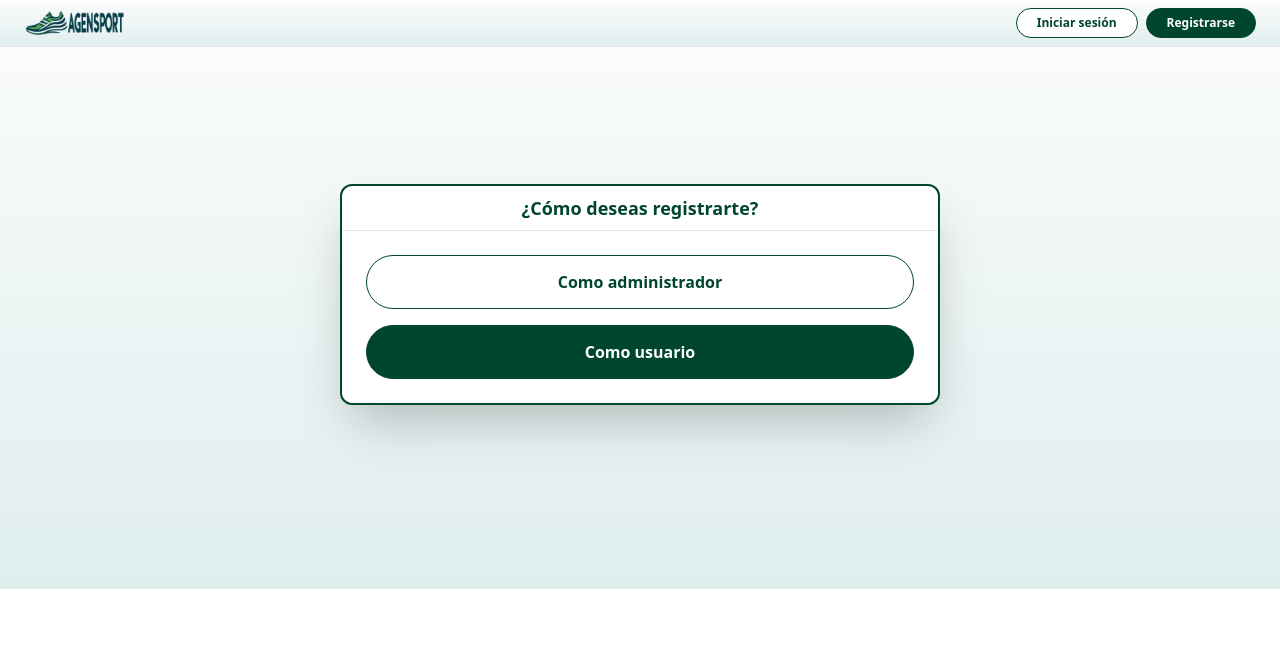
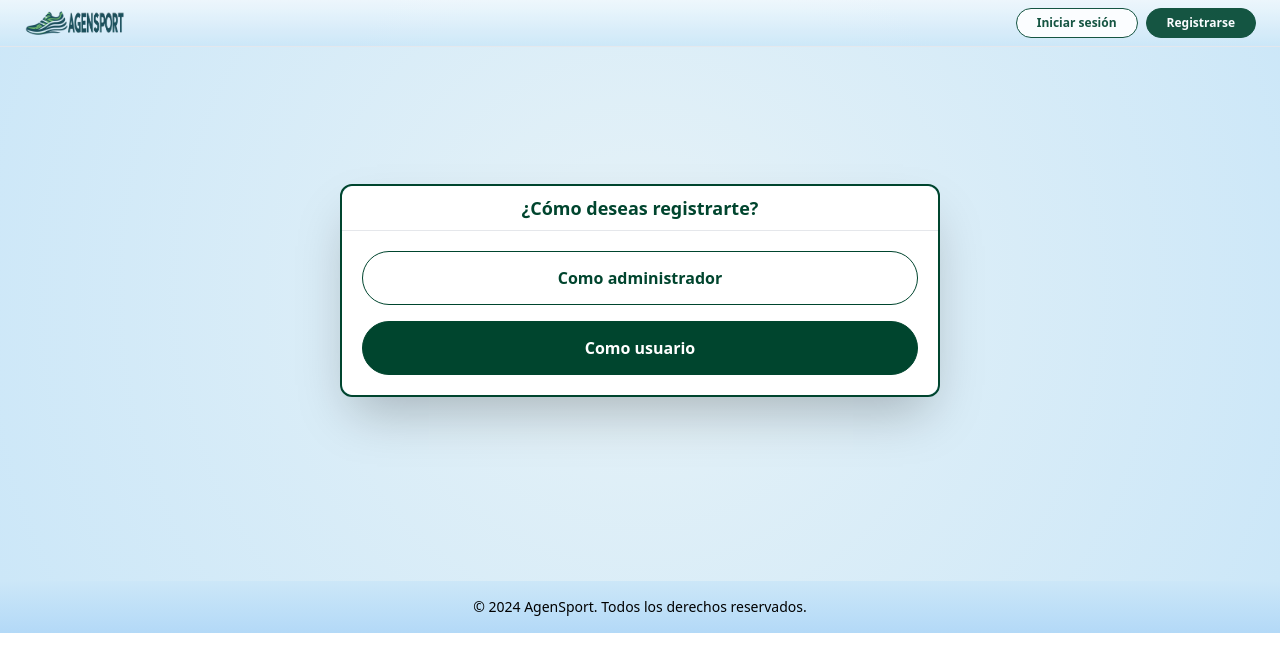
Before and after one commit to ChristianPDAG/AgenSport, a Next.js app in the folder agensport/: page /register in a window 1280 px wide. Shown: the top 672 px of the page. Built offline with nearby package versions, Linux system fonts and the light colour scheme.

Commit message:
avance footer

```diff
--- /dev/null
+++ b/agensport/app/components/footer/Footer.tsx
@@ -0,0 +1,10 @@
+
+const Footer = () => {
+  return (
+    <footer className="p-4 flex bg-footer-gradient justify-center text-sm text-sans">
+        <p>© 2024 AgenSport. Todos los derechos reservados.</p>
+    </footer>
+  )
+}
+
+export default Footer
--- a/agensport/app/components/form/RegisterForm.tsx
+++ b/agensport/app/components/form/RegisterForm.tsx
@@ -2,14 +2,14 @@
 const RegisterForm = () => {
   return (
     <div className="flex items-center justify-center relative py-40">
-      <div className="border border-2 border-verde-oscuro rounded-xl shadow-2xl relative w-[80%] md:w-[80%] lg:w-[600px] my-6 h-auto  ">
+      <div className="border-2 border-verde-oscuro rounded-xl shadow-2xl relative w-[80%] md:w-[80%] lg:w-[600px] my-6 h-auto  ">
         <div className="w-full h-auto rounded-xl relative flex flex-col bg-white">
             <header className="flex border-b p-2 justify-center font-sans text-verde-oscuro">
                 <div className="text-lg font-bold">
                     ¿Cómo deseas registrarte?
                 </div>
             </header>
-            <section className="p-6 space-y-4">
+            <section className="p-5 space-y-4">
                 <button className="w-full h-[54px] px-4 principal_btn">
                     Como administrador
                 </button>
--- a/agensport/app/components/navbar/MenuLink.tsx
+++ b/agensport/app/components/navbar/MenuLink.tsx
@@ -1,3 +1,4 @@
+import Link from "next/link"
 
 const MenuLink = () => {
   return (
@@ -10,12 +11,12 @@ const MenuLink = () => {
       <div className="sm:hidden flex">
 
       <div className="absolute top-[50px] left-0 right-0 w-full bg-verde-oscuro opacity-90 border-black rounded-xl shadow-md flex flex-col cursor-pointer">
-            <button className="menu_btn">
+            <Link href="/login" className="menu_btn">
             Iniciar sesión
-            </button>
-            <button className="menu_btn">
+            </Link>
+            <Link href="/register"  className="menu_btn">
             Registrarse
-            </button>
+            </Link>
             {/* Puedes agregar más botones aquí */}
         </div>
         </div>
--- a/agensport/app/components/navbar/Navbar.tsx
+++ b/agensport/app/components/navbar/Navbar.tsx
@@ -4,7 +4,7 @@ import MenuLink from "./MenuLink"
 
 const Navbar = () => {
   return (
-    <nav className="w-full fixed top-0 left-0 py-2 border-b custom-gradient z-10 ">
+    <nav className="w-full fixed top-0 left-0 py-2 border-b bg-header-gradient opacity-90 z-10 ">
       <div className="max-w-[1500px] mx-auto px-6">
         <div className="flex justify-between items-center ">
             <IconNav />
--- a/agensport/app/components/navbar/UserNav.tsx
+++ b/agensport/app/components/navbar/UserNav.tsx
@@ -3,6 +3,8 @@
 import { useState } from "react";
 import MenuLink from "./MenuLink"
 import ReactDOM from 'react-dom';
+import Link from "next/link";
+
 
 const UserNav = () => {
     const [isMenuOpen, setIsMenuOpen] = useState(false);
@@ -14,12 +16,12 @@ const UserNav = () => {
     <div>
         {/* Desktop Navigation */}
         <div className="sm:flex hidden ">
-            <button className="principal_btn text-xs ">
+            <Link href="/login" className="principal_btn text-xs ">
                 Iniciar sesión
-            </button>
-            <button className="secondary_btn text-xs ">
+            </Link>
+            <Link href="/register" className="secondary_btn text-xs ">
                 Registrarse
-            </button>
+            </Link>
         </div>
 
         {/* Mobile Navigation */}
--- a/agensport/app/globals.css
+++ b/agensport/app/globals.css
@@ -5,7 +5,7 @@
 
 
 .custom-gradient {
-  background-image: linear-gradient(180deg, #fcfcfd 0%, #dfeeed 100%);
+  background-image: radial-gradient(circle,#f0f8fc 0%, #e6f2f7 100%);
 }
 
 /* Tailwind Styles*/
--- a/agensport/app/layout.tsx
+++ b/agensport/app/layout.tsx
@@ -2,6 +2,7 @@ import type { Metadata } from "next";
 import { Inter } from "next/font/google";
 import "./globals.css";
 import Navbar from "./components/navbar/Navbar"
+import Footer from "./components/footer/Footer";
 
 const inter = Inter({ subsets: ["latin"] });
 
@@ -22,8 +23,10 @@ export default function RootLayout({
         <div>
           {children}
         </div>
+        <Footer/>
+      </body>
 
-      </body>
+
     </html>
   );
 }
--- /dev/null
+++ b/agensport/app/login/page.tsx
@@ -0,0 +1,11 @@
+import React from 'react'
+
+const Login = () => {
+  return (
+    <div>
+
+    </div>
+  )
+}
+
+export default Login
--- a/agensport/app/register/page.tsx
+++ b/agensport/app/register/page.tsx
@@ -3,7 +3,7 @@ import Navbar from "../components/navbar/Navbar"
 
 const Register = () => {
   return (
-    <div className="custom-gradient ">
+    <div className="bg-content-gradient ">
       <RegisterForm />
     </div>
   )
--- a/agensport/tailwind.config.ts
+++ b/agensport/tailwind.config.ts
@@ -13,6 +13,11 @@ const config: Config = {
         'verde-claro': '#4ccf5e',
         //#3eb44c otra propuesta para el verde-claro
       },
+      backgroundImage: {
+        'header-gradient': 'linear-gradient(180deg, #f0f8fc 0%, #cce7f8 100%)',
+        'content-gradient': 'radial-gradient(circle, #e6f2f7 0%, #cce7f8 100%)',
+        'footer-gradient': 'linear-gradient(180deg, #cce7f8 0%, #b3d9f7 100%)',
+      },
     },
   },
   plugins: [],
```
Also changed, not shown: 2 other files (tests, documents, lock files or other folders).
